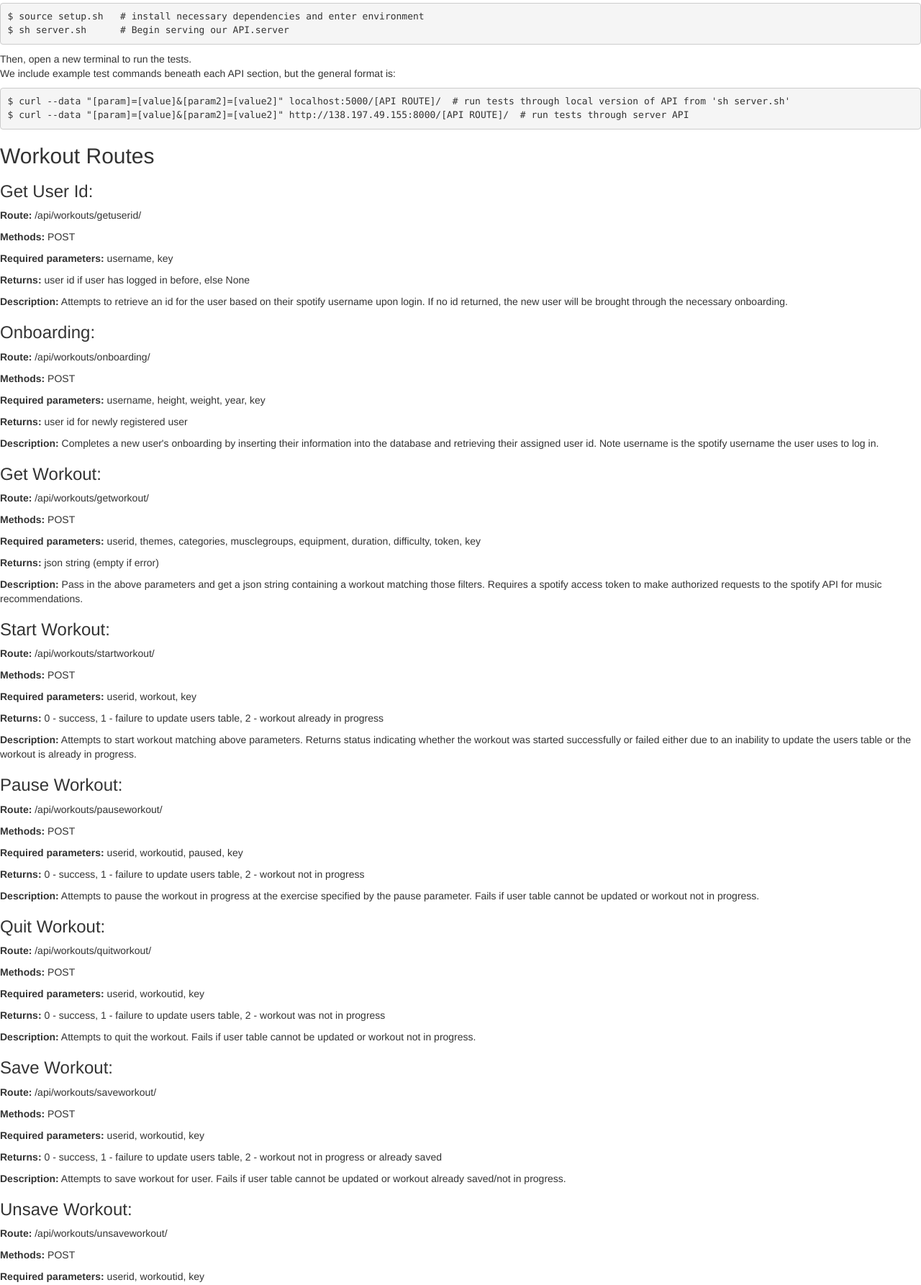
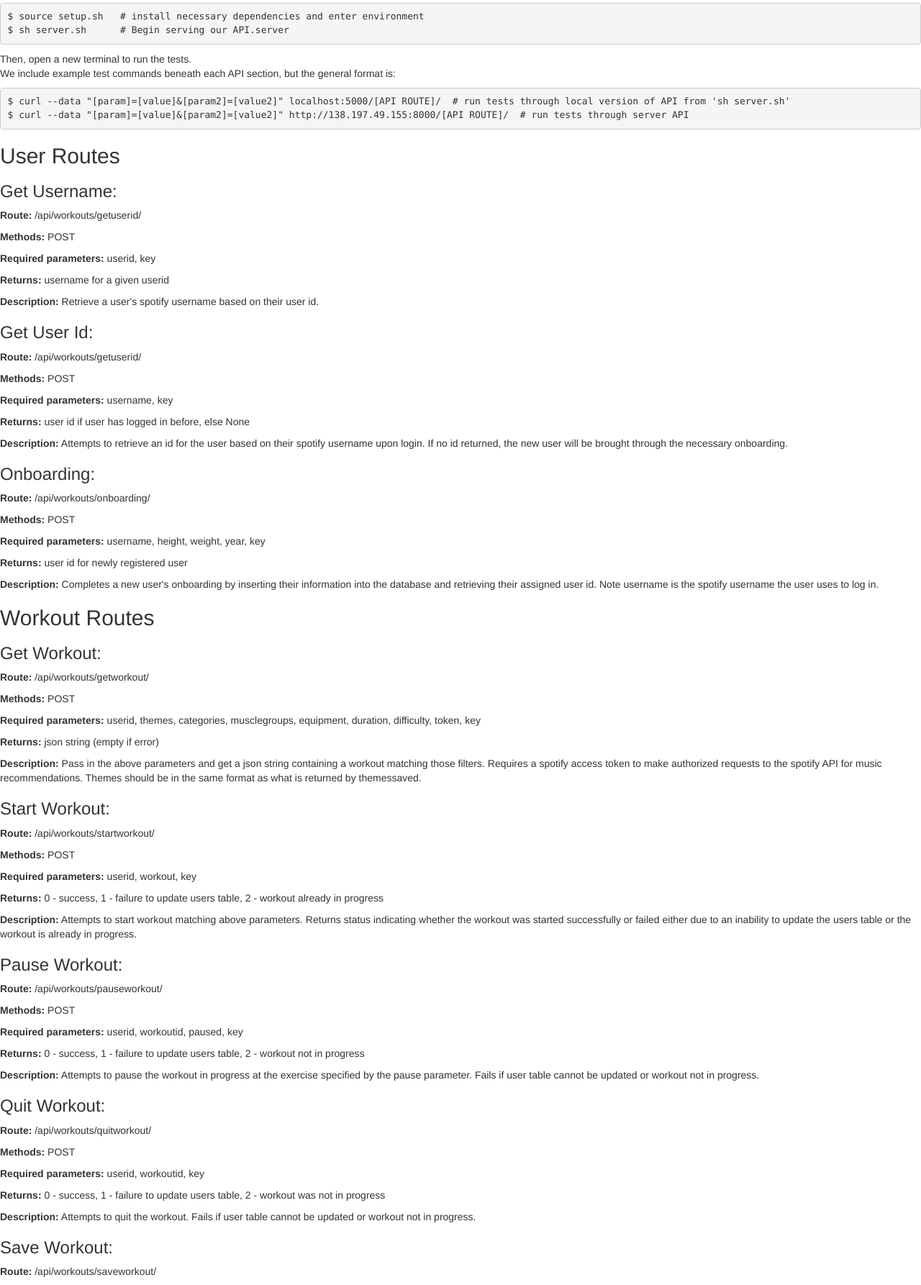
Before and after one commit to ama291/Music-Driven-Workout-App, a Flask app: page / in a window 1280 px wide. Shown: the part 149-1935 px from the top of the page at 72% size. Run offline with Flask 2, Linux system fonts and the light colour scheme; some libraries are stand-ins or nearby versions.

Commit message:
updated getworkout and addtheme description

```diff
--- a/API/templates/index.html
+++ b/API/templates/index.html
@@ -19,7 +19,14 @@ $ sh server.sh      # Begin serving our API.server </pre>
 $ curl --data "[param]=[value]&[param2]=[value2]" localhost:5000/[API ROUTE]/  # run tests through local version of API from 'sh server.sh'
 $ curl --data "[param]=[value]&[param2]=[value2]" http://138.197.49.155:8000/[API ROUTE]/  # run tests through server API </pre>
 
-        <h2>Workout Routes </h2>
+        <h2> User Routes </h2>
+
+				<h3>Get Username:</h3>
+		<p><b>Route:</b> /api/workouts/getuserid/</p>
+		<p><b>Methods:</b> POST</p>
+		<p><b>Required parameters:</b> userid, key</p>
+        <p><b>Returns:</b> username for a given userid </p>
+        <p><b>Description:</b> Retrieve a user's spotify username based on their user id.  </p>
 
         <h3>Get User Id:</h3>
 		<p><b>Route:</b> /api/workouts/getuserid/</p>
@@ -35,12 +42,14 @@ $ curl --data "[param]=[value]&[param2]=[value2]" http://138.197.49.155:8000/[AP
         <p><b>Returns:</b> user id for newly registered user </p>
         <p><b>Description:</b> Completes a new user's onboarding by inserting their information into the database and retrieving their assigned user id. Note username is the spotify username the user uses to log in. </p>
 
+				<h2> Workout Routes </h2>
+
         <h3>Get Workout:</h3>
 		<p><b>Route:</b> /api/workouts/getworkout/</p>
 		<p><b>Methods:</b> POST</p>
 		<p><b>Required parameters:</b> userid, themes, categories, musclegroups, equipment, duration, difficulty, token, key</p>
         <p><b>Returns:</b> json string (empty if error) </p>
-        <p><b>Description:</b> Pass in the above parameters and get a json string containing a workout matching those filters. Requires a spotify access token to make authorized requests to the spotify API for music recommendations. </p>
+        <p><b>Description:</b> Pass in the above parameters and get a json string containing a workout matching those filters. Requires a spotify access token to make authorized requests to the spotify API for music recommendations. Themes should be in the same format as what is returned by themessaved. </p>
         <!--<p>
             <b>Sample Test: </b>
             <code>
@@ -305,8 +314,8 @@ $ curl --data "[param]=[value]&[param2]=[value2]" http://138.197.49.155:8000/[AP
         <h3>Add Theme</h3>
         <p><b>Route: </b>/api/themes/addtheme/</p>
         <p><b>Methods: </b>POST</p>
-        <p><b>Required parameters: </b>userid, themename, theme, numworkouts, key</p>
-        <p><b>Description: </b>Save a theme to the user with the given specifications. Names must be unique.</p>
+        <p><b>Required parameters: </b>userid, themename, spotifyId, theme, numworkouts, key</p>
+        <p><b>Description: </b>Save a theme to the user with the given specifications. theme is either "genre", "artist", "or track". spotifyId is spotify's string id associated with the genre/artist/track. themename is the name of the genre/artist/track. </p>
 
         <h3>Remove Theme</h3>
         <p><b>Route: </b>/api/themes/removetheme/</p>
```
